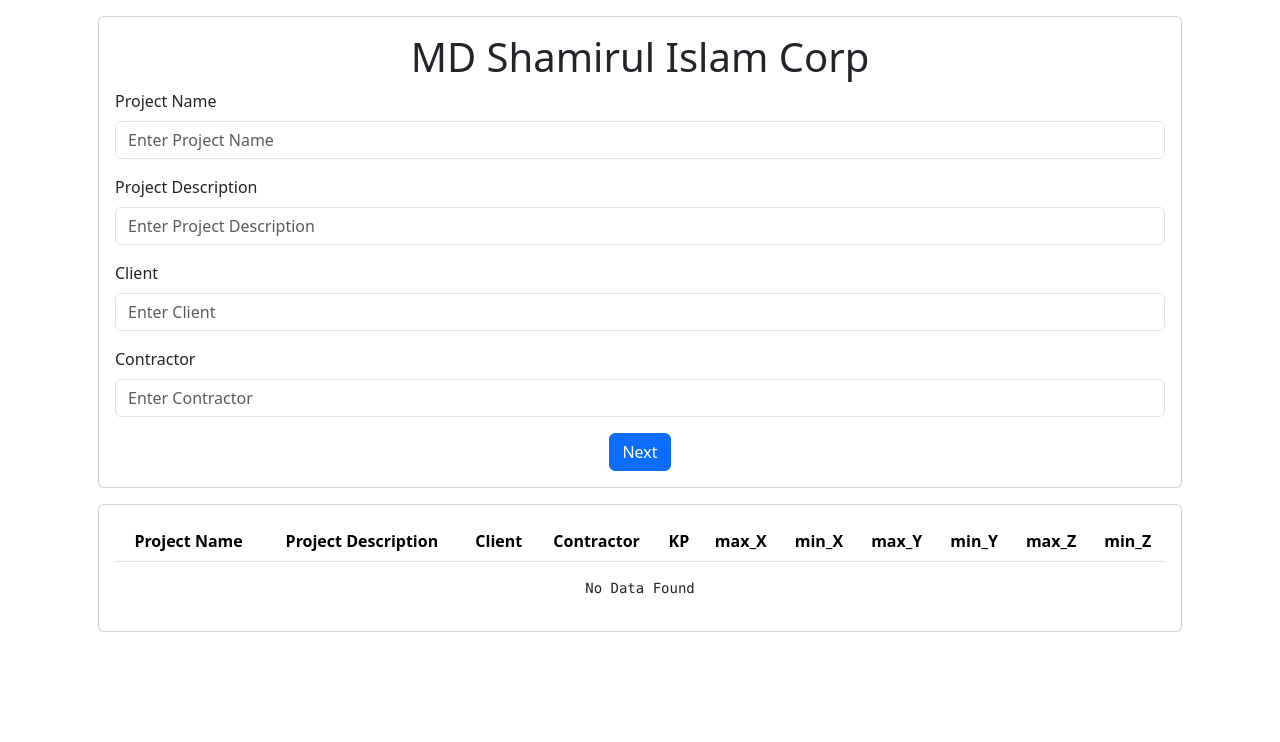
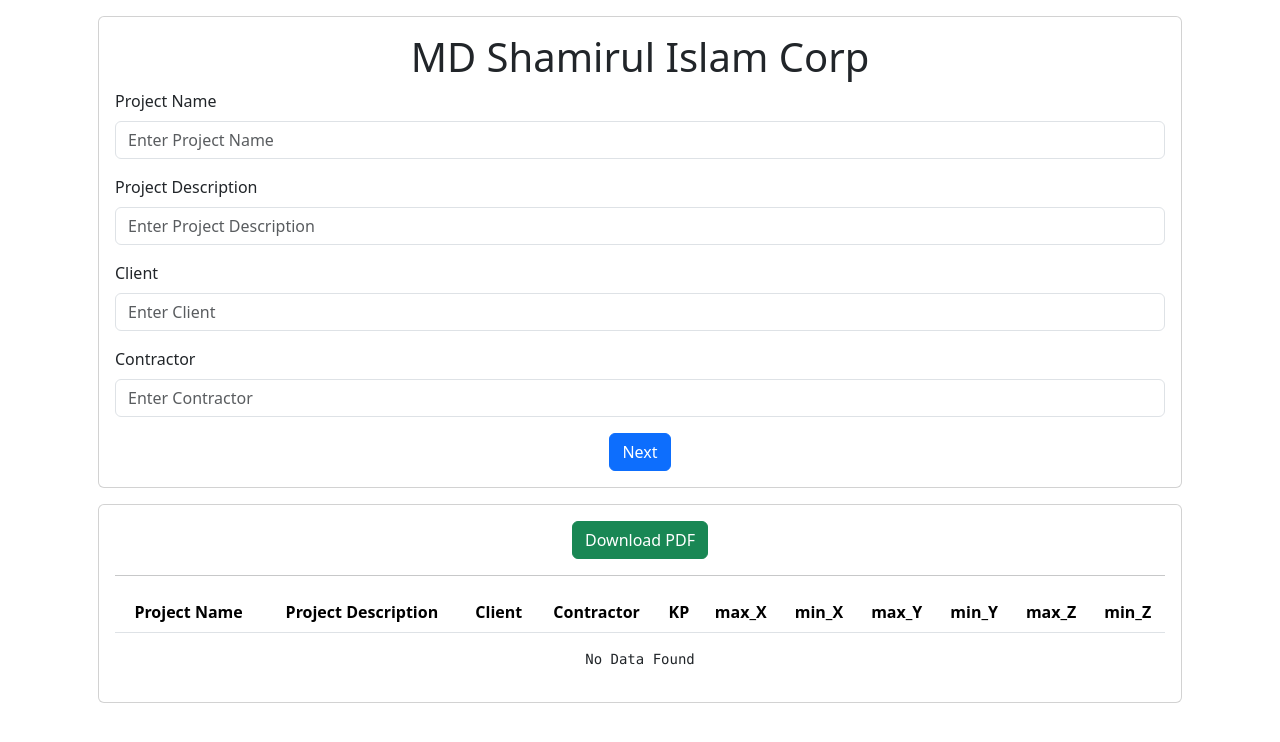
Before and after one commit to shaon07/batterLowProject, a React (Create React App) app: page / in a window 1280 px wide. Shown: the top 742 px of the page. Built offline with nearby package versions, Linux system fonts and the light colour scheme.

Commit message:
[add] download table data as pdf

```diff
--- a/package.json
+++ b/package.json
@@ -7,6 +7,8 @@
     "@testing-library/react": "^13.4.0",
     "@testing-library/user-event": "^13.5.0",
     "bootstrap": "^5.3.1",
+    "html2canvas": "^1.4.1",
+    "jspdf": "^2.5.1",
     "papaparse": "^5.4.1",
     "react": "^18.2.0",
     "react-bootstrap": "^2.8.0",
--- a/src/components/table/index.jsx
+++ b/src/components/table/index.jsx
@@ -1,10 +1,28 @@
+import html2canvas from "html2canvas";
+import jsPDF from "jspdf";
 import React from "react";
-import { Table } from "react-bootstrap";
+import { Button, Table } from "react-bootstrap";
 
 export default function TableData({ data }) {
+  const downloadPdfDocument = (rootElementId) => {
+    const input = document.getElementById(rootElementId);
+    html2canvas(input).then((canvas) => {
+      const imgData = canvas.toDataURL("image/png");
+      const pdf = new jsPDF("l", "mm", "a4");
+      pdf.addImage(imgData, "JPEG", 0, 0);
+      pdf.save("download.pdf");
+    });
+  };
+
   return (
     <>
-      <Table striped>
+      <div>
+        <Button variant="success" onClick={() => downloadPdfDocument("table")}>
+          Download PDF
+        </Button>
+      </div>
+      <hr />
+      <Table striped id="table">
         <thead>
           <tr>
             <th>Project Name</th>
```
Also changed, not shown: 1 other file (tests, documents, lock files or other folders).
